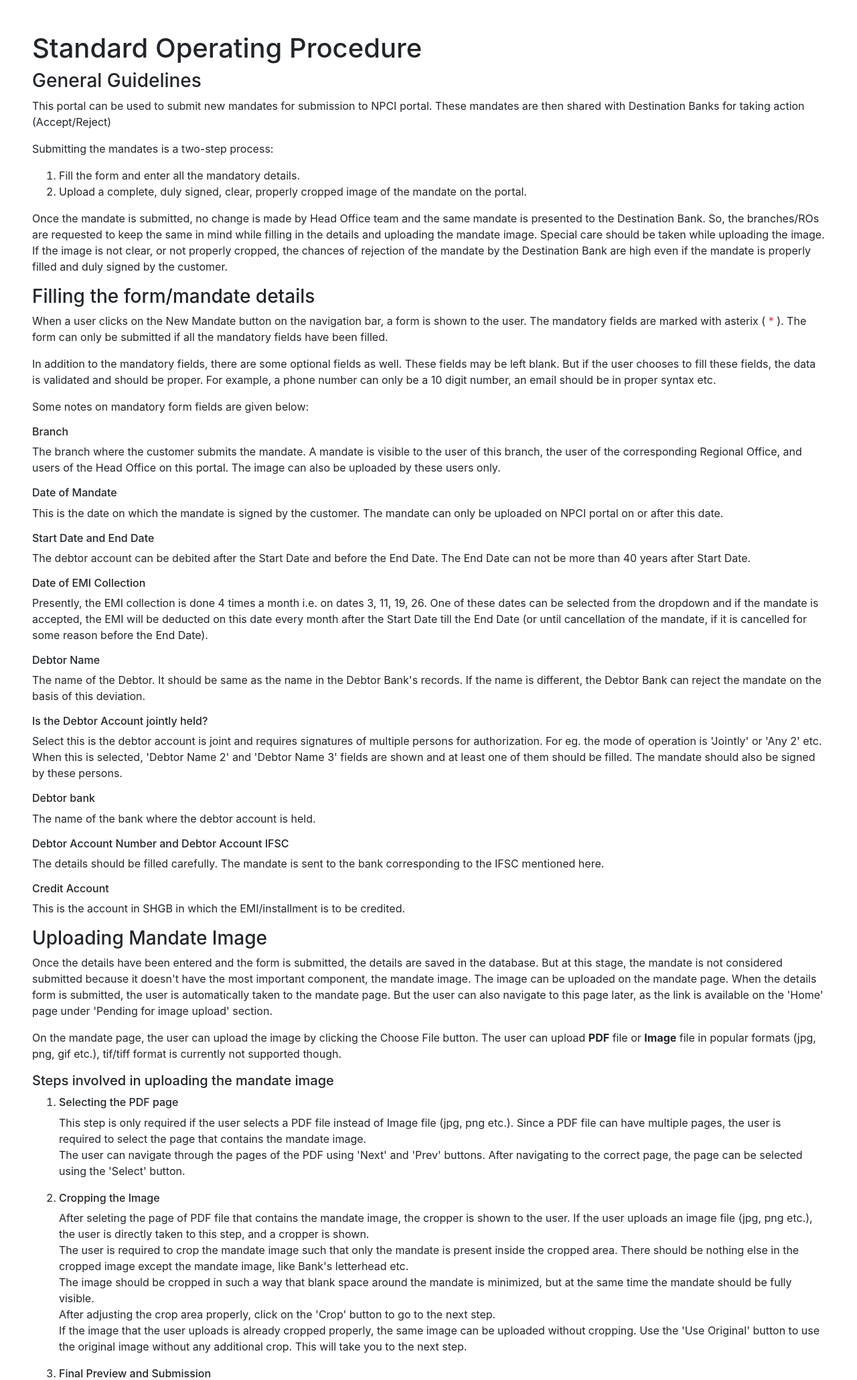
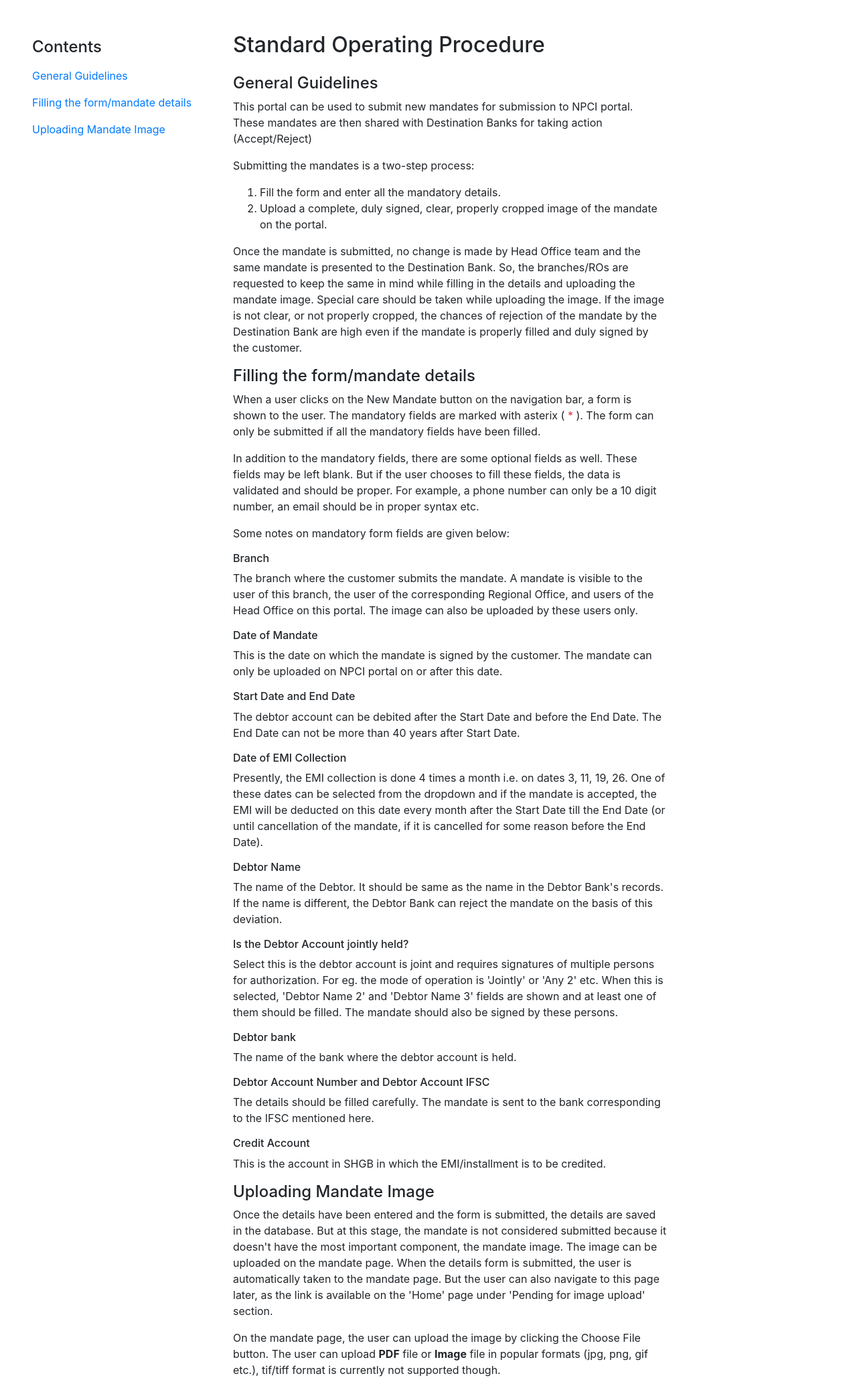
Before and after one commit to thegaurav15/mms, a Django app: page /mandates/sop/ in a window 1280 px wide. Shown: the top 2060 px of the page at 67% size. Run offline with Django 5.2, Linux system fonts and the light colour scheme; some libraries are stand-ins or nearby versions.

Commit message:
sop media

```diff
--- a/mandate/templates/mandate/sop.html
+++ b/mandate/templates/mandate/sop.html
@@ -1,43 +1,72 @@
 {% load static %}
 <!DOCTYPE html>
 <html>
+
 <head>
     <script src="{% static 'jquery/jquery-3.7.1.min.js' %}"></script>
     <script src="{% static 'popper/popper.min.js' %}"></script>
     <link rel="stylesheet" href="{% static 'bootstrap-4/css/bootstrap.min.css' %}">
     <script src="{% static 'bootstrap-4/js/bootstrap.bundle.min.js' %}"></script>
 
+    <style>
+        .portal-buttons {
+            border: 1px solid lightgray;
+            border-radius: 2px;
+            padding: 1px 4px;
+        }
+        .sop-content {
+            min-width: 600px;
+            margin-left: clamp(300px, 20%, 500px);
+            margin-right: clamp(0px, 20%, 500px);
+        }
+    </style>
+
     <title>
         SoP for Outward NACH Mandates Portal
     </title>
 </head>
+
 <body class="p-5">
-        <h1>Standard Operating Procedure</h1>
+    <div id="sopIndex" style="position:fixed;max-width: 300px;" class="py-2">
+        <h4>
+            <p>
+                Contents
+            </p>
+        </h4>
+    </div>
+    <div class="sop-content" id="sopContent">
+        <h2 class="mb-4">Standard Operating Procedure</h2>
 
-        <h3>General Guidelines</h3>
-        <p>This portal can be used to submit new mandates for submission to NPCI portal. These mandates are then shared with Destination Banks for taking action (Accept/Reject)</p>
+        <h4>General Guidelines</h4>
+        <p>This portal can be used to submit new mandates for submission to NPCI portal. These mandates are then shared
+            with Destination Banks for taking action (Accept/Reject)</p>
         <p>Submitting the mandates is a two-step process:</p>
         <ol>
             <li>Fill the form and enter all the mandatory details.</li>
             <li>Upload a complete, duly signed, clear, properly cropped image of the mandate on the portal.</li>
         </ol>
         <p>
-            Once the mandate is submitted, no change is made by Head Office team and the same mandate is presented to the Destination Bank.
-            So, the branches/ROs are requested to keep the same in mind while filling in the details and uploading the mandate image.
-            Special care should be taken while uploading the image. If the image is not clear, or not properly cropped, the chances of rejection of the mandate by the Destination Bank
+            Once the mandate is submitted, no change is made by Head Office team and the same mandate is presented to
+            the Destination Bank.
+            So, the branches/ROs are requested to keep the same in mind while filling in the details and uploading the
+            mandate image.
+            Special care should be taken while uploading the image. If the image is not clear, or not properly cropped,
+            the chances of rejection of the mandate by the Destination Bank
             are high even if the mandate is properly filled and duly signed by the customer.
         </p>
 
 
-        <h3>Filling the form/mandate details</h3>
+        <h4>Filling the form/mandate details</h4>
         <p>
             When a user clicks on the New Mandate button on the navigation bar, a form is shown to the user.
             The mandatory fields are marked with asterix ( <span class="text-danger">*</span> ).
             The form can only be submitted if all the mandatory fields have been filled.
         </p>
         <p>
-            In addition to the mandatory fields, there are some optional fields as well. These fields may be left blank. But if the user chooses to fill these fields,
-            the data is validated and should be proper. For example, a phone number can only be a 10 digit number, an email should be in proper syntax etc.
+            In addition to the mandatory fields, there are some optional fields as well. These fields may be left blank.
+            But if the user chooses to fill these fields,
+            the data is validated and should be proper. For example, a phone number can only be a 10 digit number, an
+            email should be in proper syntax etc.
         </p>
         <p>
             Some notes on mandatory form fields are given below:
@@ -46,58 +75,71 @@
         <h6>Branch</h6>
         <p>
             The branch where the customer submits the mandate.
-            A mandate is visible to the user of this branch, the user of the corresponding Regional Office, and users of the Head Office on this portal. The image can also be uploaded
+            A mandate is visible to the user of this branch, the user of the corresponding Regional Office, and users of
+            the Head Office on this portal. The image can also be uploaded
             by these users only.
         </p>
 
         <h6>Date of Mandate</h6>
         <p>
-            This is the date on which the mandate is signed by the customer. The mandate can only be uploaded on NPCI portal on or after this date.
+            This is the date on which the mandate is signed by the customer. The mandate can only be uploaded on NPCI
+            portal on or after this date.
         </p>
 
         <h6>Start Date and End Date</h6>
         <p>
-            The debtor account can be debited after the Start Date and before the End Date. The End Date can not be more than 40 years after Start Date.
+            The debtor account can be debited after the Start Date and before the End Date. The End Date can not be more
+            than 40 years after Start Date.
         </p>
 
         <h6>Date of EMI Collection</h6>
         <p>
-            Presently, the EMI collection is done 4 times a month i.e. on dates 3, 11, 19, 26. One of these dates can be selected from the dropdown and if the mandate is accepted,
-            the EMI will be deducted on this date every month after the Start Date till the End Date (or until cancellation of the mandate, if it is cancelled for some reason before the End Date).
+            Presently, the EMI collection is done 4 times a month i.e. on dates 3, 11, 19, 26. One of these dates can be
+            selected from the dropdown and if the mandate is accepted,
+            the EMI will be deducted on this date every month after the Start Date till the End Date (or until
+            cancellation of the mandate, if it is cancelled for some reason before the End Date).
         </p>
 
         <h6>Debtor Name</h6>
         <p>
-            The name of the Debtor. It should be same as the name in the Debtor Bank's records. If the name is different, the Debtor Bank can reject the mandate on the basis of this deviation.
+            The name of the Debtor. It should be same as the name in the Debtor Bank's records. If the name is
+            different, the Debtor Bank can reject the mandate on the basis of this deviation.
         </p>
 
         <h6>Is the Debtor Account jointly held?</h6>
         <p>
-            Select this is the debtor account is joint and requires signatures of multiple persons for authorization. For eg. the mode of operation is 'Jointly' or 'Any 2' etc.
-            When this is selected, 'Debtor Name 2' and 'Debtor Name 3' fields are shown and at least one of them should be filled. The mandate should also be signed by these persons.
+            Select this is the debtor account is joint and requires signatures of multiple persons for authorization.
+            For eg. the mode of operation is 'Jointly' or 'Any 2' etc.
+            When this is selected, 'Debtor Name 2' and 'Debtor Name 3' fields are shown and at least one of them should
+            be filled. The mandate should also be signed by these persons.
         </p>
 
         <h6>Debtor bank</h6>
         <p>The name of the bank where the debtor account is held.</p>
 
         <h6>Debtor Account Number and Debtor Account IFSC</h6>
-        <p>The details should be filled carefully. The mandate is sent to the bank corresponding to the IFSC mentioned here.</p>
+        <p>The details should be filled carefully. The mandate is sent to the bank corresponding to the IFSC mentioned
+            here.</p>
 
         <h6>Credit Account</h6>
         <p>This is the account in SHGB in which the EMI/installment is to be credited.</p>
 
 
-        <h3>Uploading Mandate Image</h3>
+        <h4>Uploading Mandate Image</h4>
 
         <p>
             Once the details have been entered and the form is submitted, the details are saved in the database.
-            But at this stage, the mandate is not considered submitted because it doesn't have the most important component, the mandate image.
-            The image can be uploaded on the mandate page. When the details form is submitted, the user is automatically taken to the mandate page.
-            But the user can also navigate to this page later, as the link is available on the 'Home' page under 'Pending for image upload' section.
+            But at this stage, the mandate is not considered submitted because it doesn't have the most important
+            component, the mandate image.
+            The image can be uploaded on the mandate page. When the details form is submitted, the user is automatically
+            taken to the mandate page.
+            But the user can also navigate to this page later, as the link is available on the 'Home' page under
+            'Pending for image upload' section.
         </p>
         <p>
             On the mandate page, the user can upload the image by clicking the Choose File button.
-            The user can upload <strong>PDF</strong> file or <strong>Image</strong> file in popular formats (jpg, png, gif etc.), tif/tiff format is currently not supported though.
+            The user can upload <strong>PDF</strong> file or <strong>Image</strong> file in popular formats (jpg, png,
+            gif etc.), tif/tiff format is currently not supported though.
         </p>
         <h5>Steps involved in uploading the mandate image</h5>
         <ol>
@@ -105,7 +147,8 @@
                 <h6>Selecting the PDF page</h6>
                 <p>
                     This step is only required if the user selects a PDF file instead of Image file (jpg, png etc.).
-                    Since a PDF file can have multiple pages, the user is required to select the page that contains the mandate image.
+                    Since a PDF file can have multiple pages, the user is required to select the page that contains the
+                    mandate image.
                     <br>
                     The user can navigate through the pages of the PDF using 'Next' and 'Prev' buttons.
                     After navigating to the correct page, the page can be selected using the 'Select' button.
@@ -114,33 +157,108 @@
             <li>
                 <h6>Cropping the Image</h6>
                 <p>
-                    After seleting the page of PDF file that contains the mandate image, the cropper is shown to the user.
-                    If the user uploads an image file (jpg, png etc.), the user is directly taken to this step, and a cropper is shown.
+                    After seleting the page of PDF file that contains the mandate image, the cropper is shown to the
+                    user.
+                    If the user uploads an image file (jpg, png etc.), the user is directly taken to this step, and a
+                    cropper is shown.
                     <br>
-                    The user is required to crop the mandate image such that only the mandate is present inside the cropped area.
-                    There should be nothing else in the cropped image except the mandate image, like Bank's letterhead etc.
+                    The user is required to crop the mandate image such that only the mandate is present inside the
+                    cropped area.
+                    There should be nothing else in the cropped image except the mandate image, like Bank's letterhead
+                    etc.
                     <br>
-                    The image should be cropped in such a way that blank space around the mandate is minimized, but at the same time the mandate should be fully visible.
+                    The image should be cropped in such a way that blank space around the mandate is minimized, but at
+                    the same time the mandate should be fully visible.
                     <br>
                     After adjusting the crop area properly, click on the 'Crop' button to go to the next step.
                     <br>
-                    If the image that the user uploads is already cropped properly, the same image can be uploaded without cropping.
-                    Use the 'Use Original' button to use the original image without any additional crop.
+                </p>
+                <p>
+                    It is not mandatory to crop the image.
+                    If the image that the user uploads is already cropped properly, the same image can be uploaded
+                    without cropping.
+                    Click on the 'Use Original' button to use the original image without any additional crop.
                     This will take you to the next step.
                 </p>
+                <p>Some examples of correct and incorrect cropping are given below.</p>
+                <table class="table" style="width:max-content; margin:auto;">
+                    <tbody>
+                        <tr>
+                            <td><img src="/media/sop_examples/good.png"
+                                    style="max-width: 400px;max-height: 400px;width: 100%;" class="border"></td>
+                            <td class="text-success font-weight-bold align-middle">Correct ✓</td>
+                        </tr>
+                        <tr>
+                            <td><img src="/media/sop_examples/bad1.jpg" style="max-width: 400px;max-height: 400px;"
+                                    class="border"></td>
+                            <td class="text-danger font-weight-bold align-middle">Image not cropped properly</td>
+                        </tr>
+                        <tr>
+                            <td><img src="/media/sop_examples/bad2.jpg" style="max-width: 400px;max-height: 400px;"
+                                    class="border"></td>
+                            <td class="text-danger font-weight-bold align-middle">Image neither upright nor cropped
+                                properly</td>
+                        </tr>
+                        <tr>
+                            <td><img src="/media/sop_examples/bad3.png" style="max-width: 400px;max-height: 400px;"
+                                    class="border"></td>
+                            <td class="text-danger font-weight-bold align-middle">Image incorrectly cropped, mandate not
+                                fully visible</td>
+                        </tr>
+                    </tbody>
+                </table>
             </li>
             <li>
                 <h6>Final Preview and Submission</h6>
                 <p>
                     At this stage, the final image is shown to the user.
-                    if the user is satisfied with the image, 'Submit Image' button can be used to upload this image.
-                    This image that is shown in the preview will be submitted and uploaded on NPCI portal, and eventually be presented to the Debtor Bank.
-                    <br>
-                    If the user is not satisfied with the final image, 'Reset' button will take undo all the steps and user can start the image uploading process again from the start.
+                    If the user is satisfied with the image, 'Submit Image' button can be used to upload this image.
+                    This image that is shown in the preview will be submitted and uploaded on NPCI portal, and
+                    eventually be presented to the Debtor Bank.
+                </p>
+                <p>
+                    If the user is not satisfied with the final image,
+                    'Reset' button will take undo all the steps and user can start the image uploading process again
+                    from the start.
                 </p>
             </li>
         </ol>
 
 
+
+
+    </div>
+
+
+<script>
+    let sopIndex = document.getElementById('sopIndex');
+    let sopContent = document.getElementById('sopContent');
+    let headings = {}
+    let links = {}
+    let i = 1;
+    for (elem of sopContent.querySelectorAll('h4')) {
+        let key = 'h' + i;
+        headings[key] = elem;
+
+        p = document.createElement('p');
+        let a = document.createElement('a');
+        a.innerHTML = elem.innerText;
+        a.setAttribute('href', '#');
+        p.append(a);
+        links[key] = a;
+
+        i++;
+
+        sopIndex.append(p);
+
+        links[key].addEventListener('click', (e)=> {
+            e.preventDefault();
+            element_to_scroll = headings[key];
+            element_to_scroll.scrollIntoView();
+        });
+    }
+</script>
+
 </body>
+
 </html>
```
Also changed, not shown: media/sop_examples/bad1.jpg (added), media/sop_examples/bad2.jpg (added), media/sop_examples/bad3.png (added), media/sop_examples/good.png (added). Lines whose indentation alone changed are shown as unchanged.
